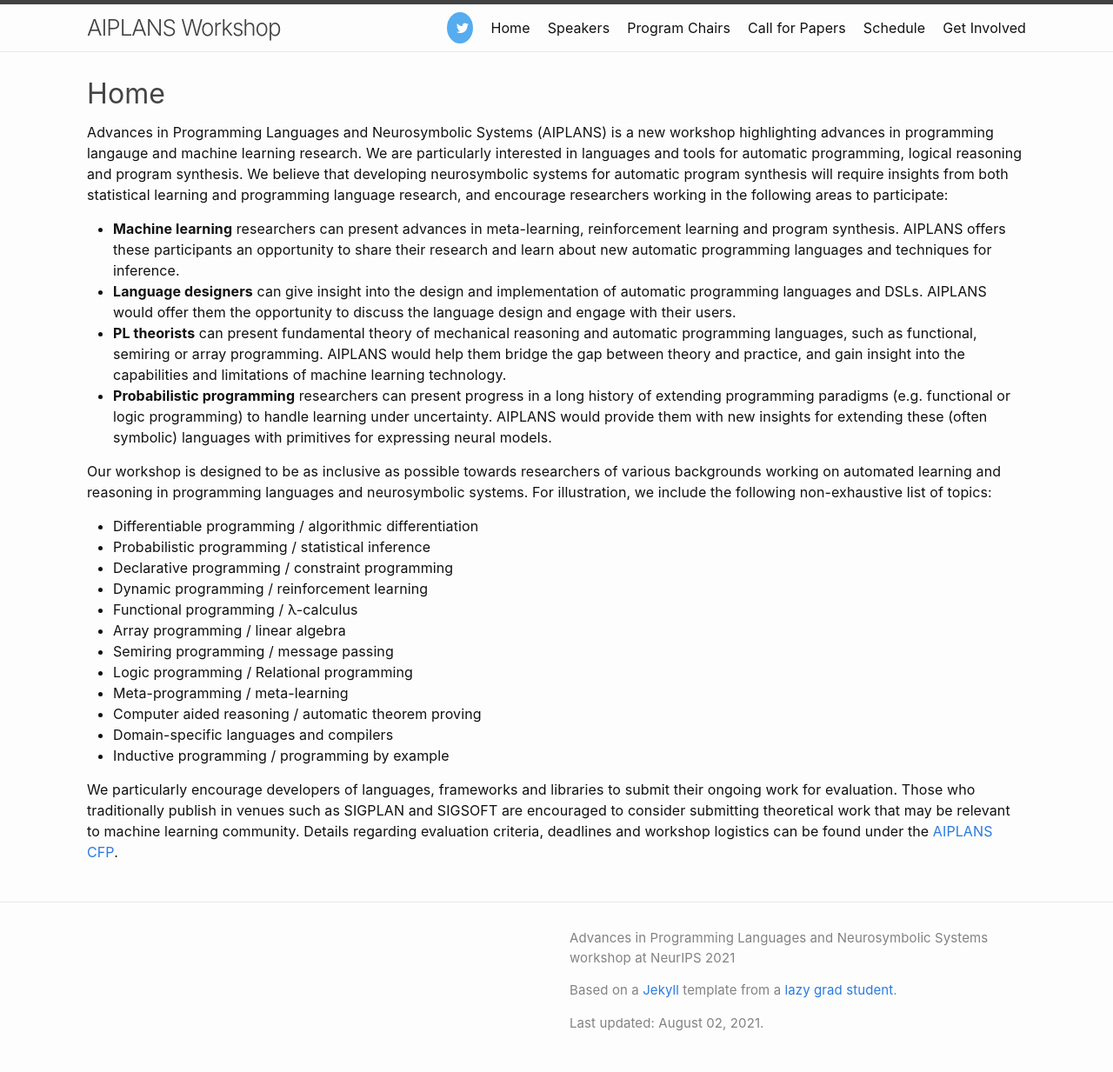
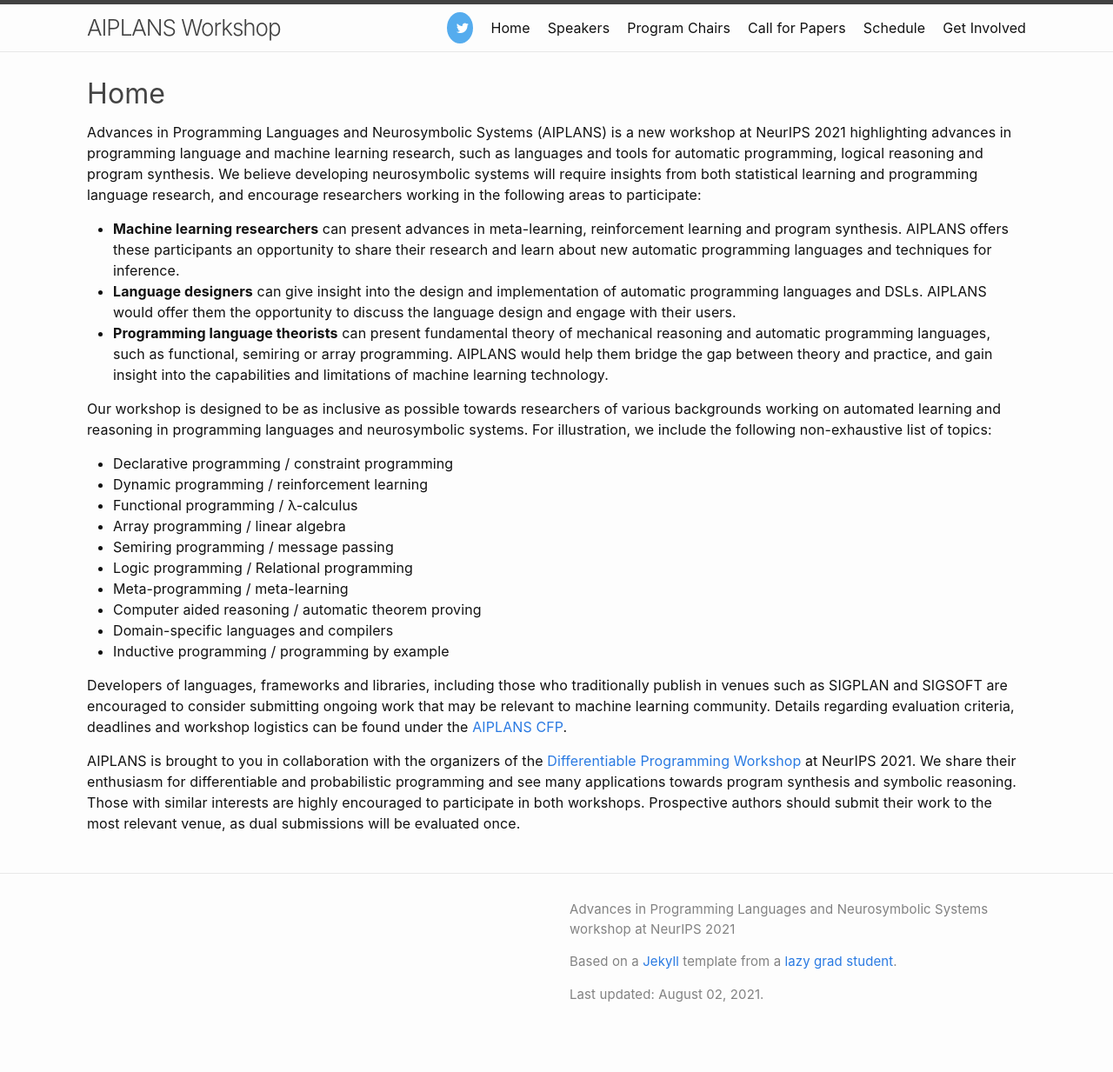
Before and after one commit to aiplans/aiplans.github.io, a Jekyll site: the page built from index.md, in a window 1280 px wide. Shown: the whole page at 87% size. Built offline with Jekyll 4.4.1, drawn with Linux system fonts in a browser that asks for light colours; after the commit the page ends 1200 px from its top, so only the background shows below that.

Commit message:
cross-promote @DiffProgramming

```diff
--- a/index.md
+++ b/index.md
@@ -7,12 +7,13 @@ title: Home
 layout: home
 ---
 
-Advances in Programming Languages and Neurosymbolic Systems (AIPLANS) is a new workshop highlighting advances in programming langauge and machine learning research. We are particularly interested in languages and tools for automatic programming, logical reasoning and program synthesis. We believe that developing neurosymbolic systems for automatic program synthesis will require insights from both statistical learning and programming language research, and encourage researchers working in the following areas to participate:
+Advances in Programming Languages and Neurosymbolic Systems (AIPLANS) is a new workshop at NeurIPS 2021 highlighting advances in programming language and machine learning research, such as languages and tools for automatic programming, logical reasoning and program synthesis. We believe developing neurosymbolic systems will require insights from both statistical learning and programming language research, and encourage researchers working in the following areas to participate:
 
-* **Machine learning** researchers can present advances in meta-learning, reinforcement learning and program synthesis. AIPLANS offers these participants an opportunity to share their research and learn about new automatic programming languages and techniques for inference.
+* **Machine learning researchers** can present advances in meta-learning, reinforcement learning and program synthesis. AIPLANS offers these participants an opportunity to share their research and learn about new automatic programming languages and techniques for inference.
 * **Language designers** can give insight into the design and implementation of automatic programming languages and DSLs. AIPLANS would offer them the opportunity to discuss the language design and engage with their users.
-* **PL theorists** can present fundamental theory of mechanical reasoning and automatic programming languages, such as functional, semiring or array programming. AIPLANS would help them bridge the gap between theory and practice, and gain insight into the capabilities and limitations of machine learning technology.
-* **Probabilistic programming** researchers can present progress in a long history of extending programming paradigms (e.g. functional or logic programming) to handle learning under uncertainty. AIPLANS would provide them with new insights for extending these (often symbolic) languages with primitives for expressing neural models.
+* **Programming language theorists** can present fundamental theory of mechanical reasoning and automatic programming languages, such as functional, semiring or array programming. AIPLANS would help them bridge the gap between theory and practice, and gain insight into the capabilities and limitations of machine learning technology.
+
+[comment]: <> (* **Probabilistic programming** researchers can present progress in a long history of extending programming paradigms &#40;e.g. functional or logic programming&#41; to handle learning under uncertainty. AIPLANS would provide them with new insights for extending these &#40;often symbolic&#41; languages with primitives for expressing neural models.)
 
 [comment]: <> (Automatic differentiation libraries and frameworks have enabled much progress in gradient-based learning over the last decade. Recent domain-specific languages for automatic programming hold the promise of unleashing similar progress in other logical disciplines e.g., belief nets, proof nets, and related message passing schemes on tree- and graph-structured data. Concurrently, machines have made steady progress in representing and synthesizing programs. Other workshops have explored these themes separately, yet few have highlighted the synergies between automatic and synthetic programming.)
 
@@ -22,8 +23,6 @@ Advances in Programming Languages and Neurosymbolic Systems (AIPLANS) is a new w
 
 Our workshop is designed to be as inclusive as possible towards researchers of various backgrounds working on automated learning and reasoning in programming languages and neurosymbolic systems. For illustration, we include the following non-exhaustive list of topics:
 
-* Differentiable programming / algorithmic differentiation
-* Probabilistic programming / statistical inference
 * Declarative programming / constraint programming
 * Dynamic programming / reinforcement learning
 * Functional programming / λ-calculus
@@ -35,4 +34,6 @@ Our workshop is designed to be as inclusive as possible towards researchers of v
 * Domain-specific languages and compilers
 * Inductive programming / programming by example
 
-We particularly encourage developers of languages, frameworks and libraries to submit their ongoing work for evaluation. Those who traditionally publish in venues such as SIGPLAN and SIGSOFT are encouraged to consider submitting theoretical work that may be relevant to machine learning community. Details regarding evaluation criteria, deadlines and workshop logistics can be found under the [AIPLANS CFP](callforpapers.md).
+Developers of languages, frameworks and libraries, including those who traditionally publish in venues such as SIGPLAN and SIGSOFT are encouraged to consider submitting ongoing work that may be relevant to machine learning community. Details regarding evaluation criteria, deadlines and workshop logistics can be found under the [AIPLANS CFP](callforpapers.md).
+
+AIPLANS is brought to you in collaboration with the organizers of the [Differentiable Programming Workshop](https://diffprogramming.mit.edu/) at NeurIPS 2021. We share their enthusiasm for differentiable and probabilistic programming and see many applications towards program synthesis and symbolic reasoning. Those with similar interests are highly encouraged to participate in both workshops. Prospective authors should submit their work to the most relevant venue, as dual submissions will be evaluated once.
```
